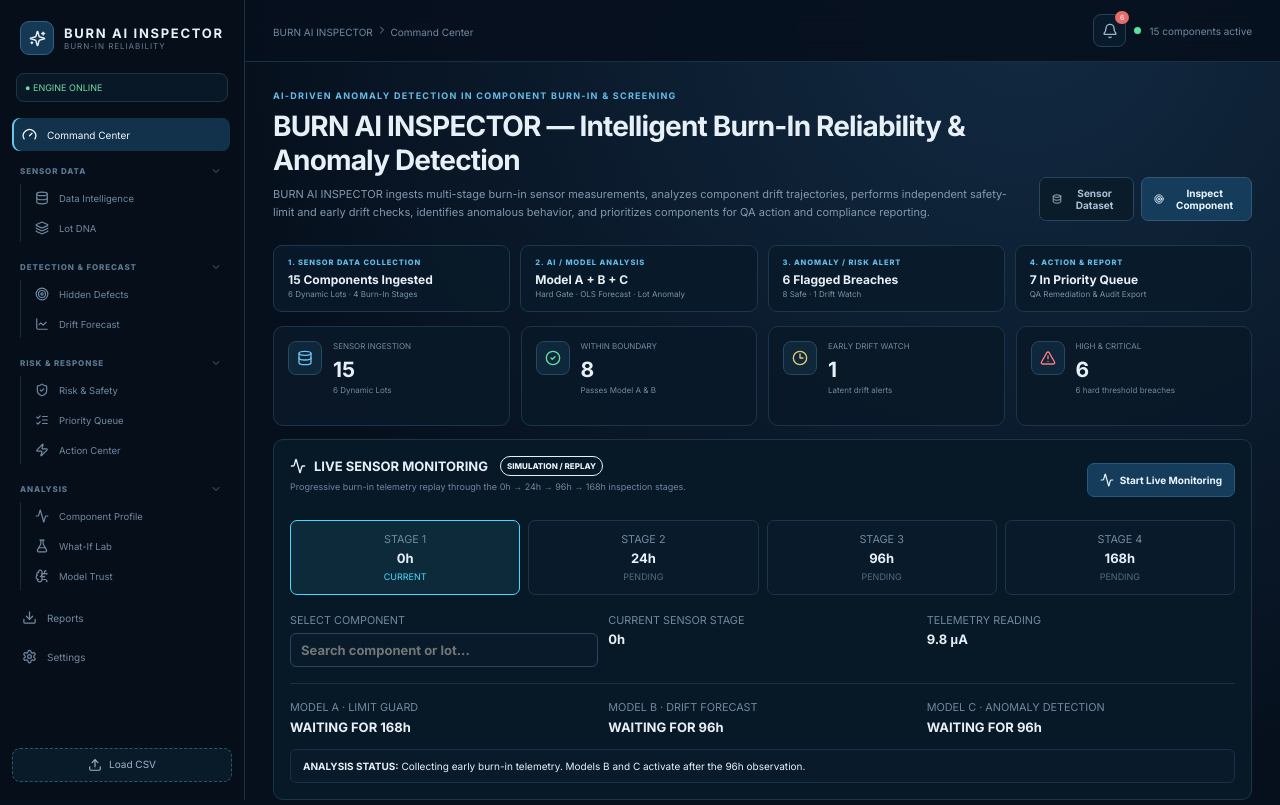
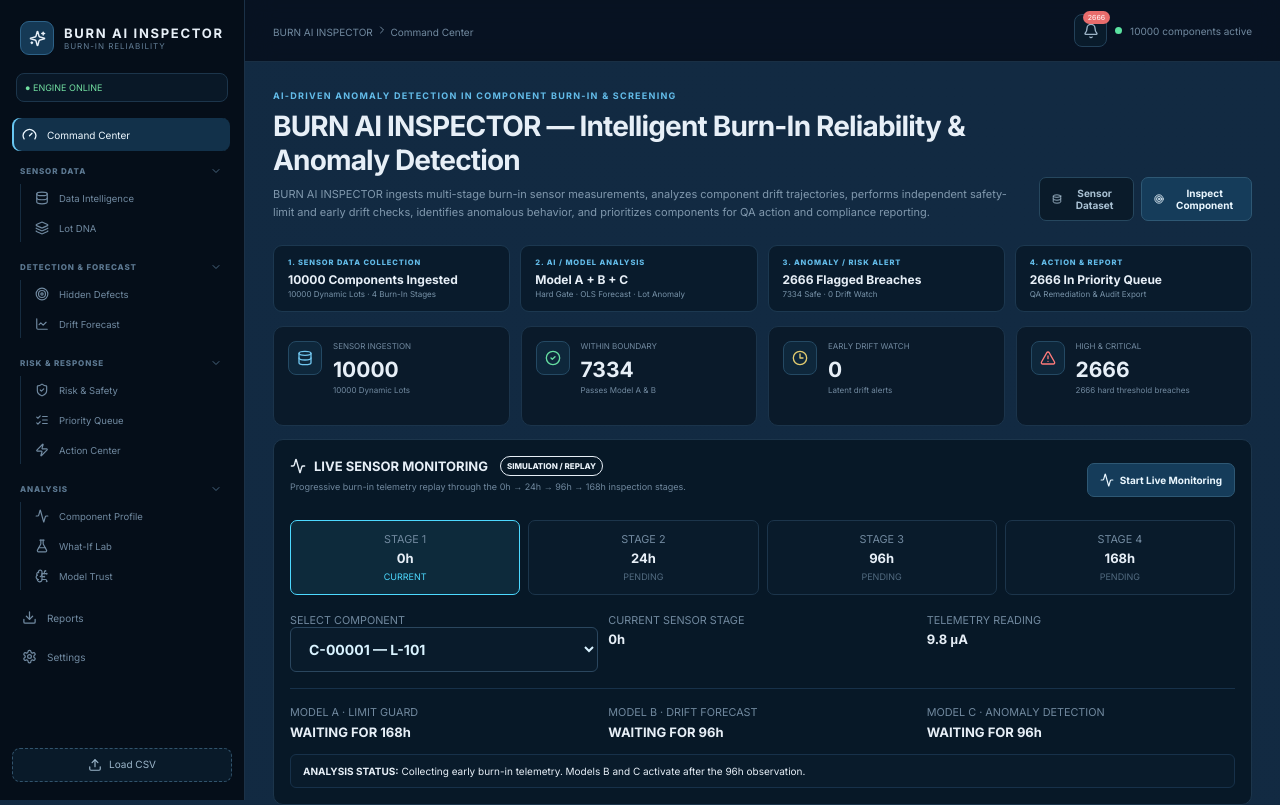
Before and after one commit to debaG25/ps-170, a React (Vite) app: page / in a window 1280 px wide. Shown: the top 805 px of the page. Built offline with nearby package versions, Linux system fonts and the light colour scheme.

Commit message:
Update initial dataset to 10000 components

```diff
--- a/src/main.jsx
+++ b/src/main.jsx
@@ -74,7 +74,15 @@ const SEED_DATA = [
   { id: 'C-11408', lot: 'L-104', v: [11.1, 11.9, 17.2, 32.8], reason: 'Normal', confidence: 93 },
   { id: 'C-11931', lot: 'L-102', v: [12.0, 14.1, 19.2, 35.5], reason: 'Lot deviation', confidence: 89 }
 ];
-
+const INITIAL_DATASET = Array.from({ length: 10000 }, (_, i) => {
+  const base = SEED_DATA[i % SEED_DATA.length];
+
+  return {
+    ...base,
+    id: `C-${String(i + 1).padStart(5, '0')}`,
+    lot: `L-${101 + i}`,
+  };
+});
 const RANK = { Critical: 4, High: 3, Watch: 2, Safe: 1 };
 
 const MODEL_A = {
@@ -583,10 +591,10 @@ function Table({ rows, open, pageSize = 20 }) {
 
 function App() {
   const [page, setPage] = useState('home');
-  const [rawDataset, setRawDataset] = useState(SEED_DATA);
-  const [sel, setSel] = useState('C-10482');
+  const [rawDataset, setRawDataset] = useState(INITIAL_DATASET);
 
   const [componentSearch, setComponentSearch] = useState('');
+  const [sel, setSel] = useState('');
 const [showComponentResults, setShowComponentResults] = useState(false);
   const [limit, setLimit] = useState(50);
   const [sens, setSens] = useState(0.5);
@@ -696,17 +704,8 @@ useEffect(() => {
   }, [computedCs, sel]);
 
 const componentSearchResults = useMemo(() => {
-  const term = componentSearch.trim().toLowerCase();
-
-  if (!term) return [];
-
-  return computedCs
-    .filter(x =>
-      x.id.toLowerCase().includes(term) ||
-      x.lot.toLowerCase().includes(term)
-    )
-    .slice(0, 8);
-}, [computedCs, componentSearch]);
+    return computedCs;
+}, [computedCs]);
 
   // Global counts and metrics
   const stats = useMemo(() => {
@@ -1216,6 +1215,7 @@ function Page(props) {
     risky,
     cs,
     c,
+    sel,
     setSel,
     limit,
     setLimit,
@@ -1427,47 +1427,60 @@ componentSearchResults
     <div style={{ position: 'relative' }}>
   <small style={{ color: '#71899f' }}>SELECT COMPONENT</small>
 
-  <input
-    type="text"
-    value={componentSearch}
-   placeholder="Search component or lot..."
+ <select
+    value={sel}
     onChange={(e) => {
-      setComponentSearch(e.target.value);
-      setShowComponentResults(true);
-    }}
-    onFocus={() => {
-  if (!componentSearch.trim() && c?.id) {
-    setComponentSearch(c.id);
-  }
-  setShowComponentResults(true);
+        const id = e.target.value;
+
+        setSel(id);
+        setComponentSearch(id);
+        setShowComponentResults(false);
+        setLiveStage(0);
+        setLiveTick(0);
+        setLiveMonitoring(false);
     }}
     style={{
         display: 'block',
-      marginTop: '6px',
         width: '100%',
         boxSizing: 'border-box',
-      padding: '8px 10px',
+        padding: '12px 14px',
         borderRadius: '6px',
         border: '1px solid #2a465e',
         background: '#091b2b',
         color: '#d9f3ff',
         fontWeight: 700,
-      outline: 'none'
+        outline: 'none',
+        cursor: 'pointer',
+        fontSize: '14px'
     }}
-  />
-
-  {showComponentResults && componentSearch.trim() && (
+>
+    <option value="" disabled>
+        Select component...
+    </option>
+
+    {cs.map((component) => (
+        <option
+            key={component.id}
+            value={component.id}
+        >
+            {component.id} — {component.lot}
+        </option>
+    ))}
+</select>
+
+  {showComponentResults ? (
     <div
       style={{
         position: 'absolute',
         left: 0,
         right: 0,
         top: '58px',
-        zIndex: 20,
+        zIndex: 1000,
         background: '#071827',
         border: '1px solid #2a465e',
         borderRadius: '7px',
-        overflow: 'hidden',
+        maxHeight: '360px',
+overflowY: 'auto',
         boxShadow: '0 10px 25px rgba(0,0,0,0.35)'
       }}
     >
@@ -1514,7 +1527,7 @@ onClick={() => {
         </div>
       )}
     </div>
-  )}
+  ): null}
 </div>
 
     <div>
@@ -2817,7 +2830,7 @@ function PredictionView({ cs, c, limit, model, setModel, setSel }) {
           <>
             <ModelSwitch model={model} setModel={setModel} />
             <select value={c.id} onChange={e => setSel(e.target.value)}>
-              {cs.slice(0, 200).map(x => (
+              {cs.map(x => (
                 <option key={x.id} value={x.id}>
                   {x.id} · Lot {x.lot} ({x.risk})
                 </option>
```
Lines whose indentation alone changed are shown as unchanged.
